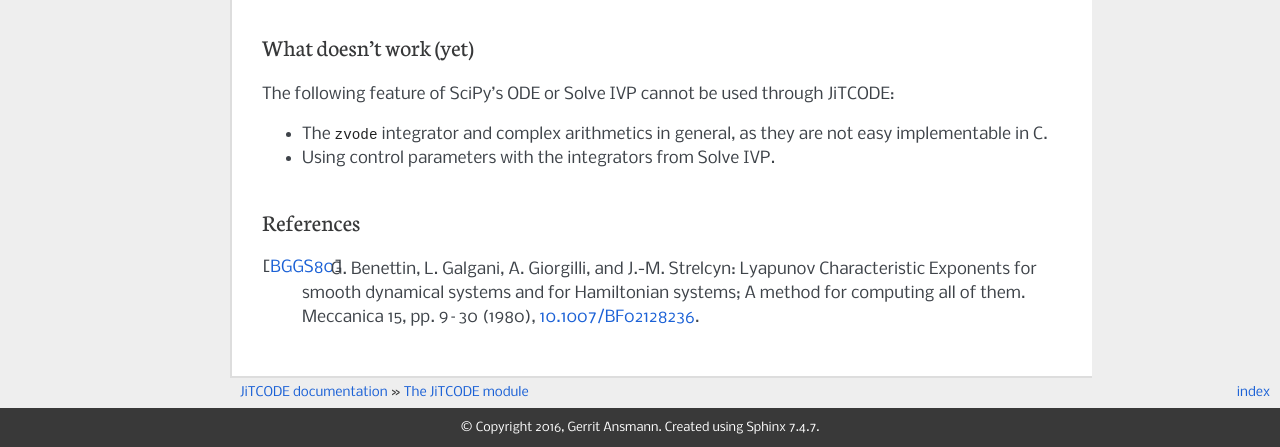
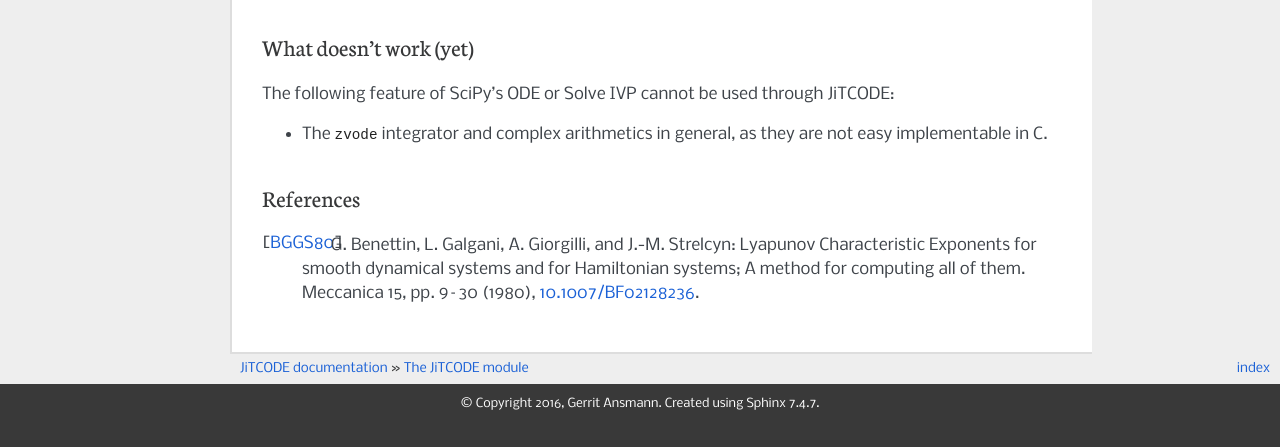
Before and after one commit to neurophysik/jitcode, a Sphinx documentation site: the page built from docs/index.rst, in a window 1280 px wide and 900 px high, scrolled down 3602 px, cut to the strip 453-900 px from the top of the window. Built offline with Sphinx 7.4.7, drawn with Linux system fonts in a browser that asks for light colours; the version number could not be read and is left out; after the commit the page ends 4478 px from its top, so only the background shows below that.

Commit message:
Control parameters now work with IVP.

```diff
--- a/docs/index.rst
+++ b/docs/index.rst
@@ -154,8 +154,6 @@ The following feature of SciPy’s ODE or Solve IVP cannot be used through JiTCO
 
 *	The `zvode` integrator and complex arithmetics in general, as they are not easy implementable in C.
 
-*	Using control parameters with the integrators from Solve IVP.
-
 .. _reference:
 
 References
```
